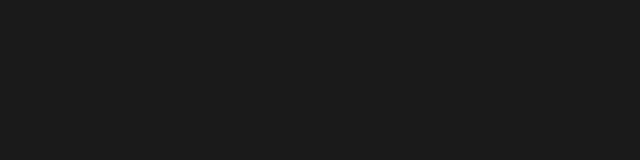
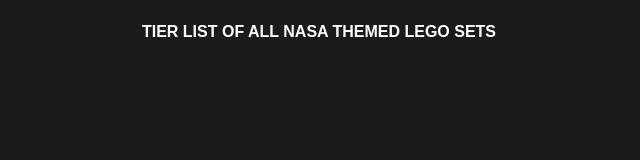
Before and after one commit to MarkAtlasR/In-Class-Assessment-6, a plain HTML site: page index.html in a window 1280 px wide. Shown: the whole page, without its empty margins (321-961 px from the left). Drawn offline with Linux system fonts and the light colour scheme.

Commit message:
added table and caption head

```diff
--- a/index.html
+++ b/index.html
@@ -18,6 +18,9 @@
     <link rel="stylesheet" href="style.css" />
   </head>
   <body>
+    <table>
+      <caption>Tier List of All NASA Themed Lego Sets</caption>
+    </table>
     <!-- Add a table element -->
     <!-- Add a caption -->
     <!-- Add a table head. Inside create a table row. Inside create four table headings with a scope of col. Leave the first one blank. Give the final 3 text. -->
```
